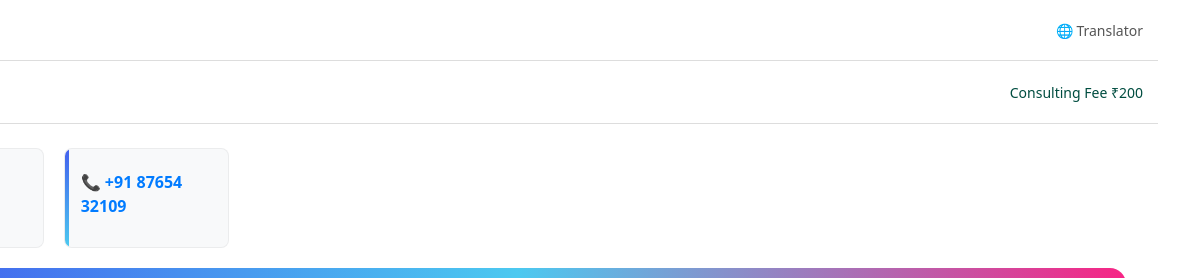
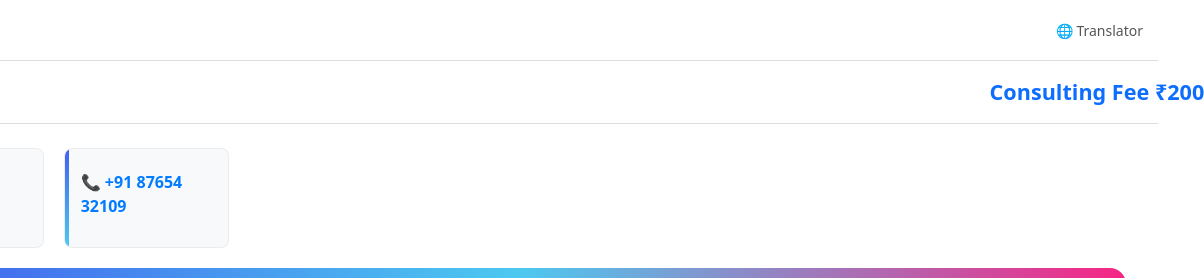
Before and after one commit to hitesh57/root, a plain HTML site: page index.html in a window 1280 px wide. Shown: the top 280 px of the page, 122-1326 px from the left, 1204 px wide, since content can reach past the window. Drawn offline with nearby package versions, Linux system fonts and the light colour scheme.

Commit message:
Update index.html

```diff
--- a/index.html
+++ b/index.html
@@ -29,7 +29,9 @@
   <div class="container-fluid main-header">
     <div class="row align-items-center">
       <div class="col-6 logo-text"><img src="logo.png" style="width: 90px;"></div>
-      <div class="col-6 consult-fee-main">Consulting Fee ₹200</div>
+      <div class="col-6 consult-fee-main">
+       <div class="zoom-text">Consulting Fee ₹200</div>
+      </div>
     </div>
   </div>
   <br>
```
